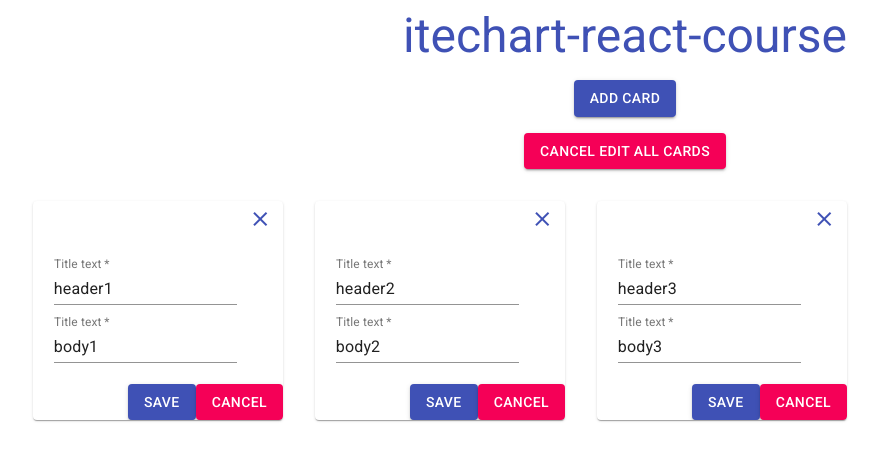
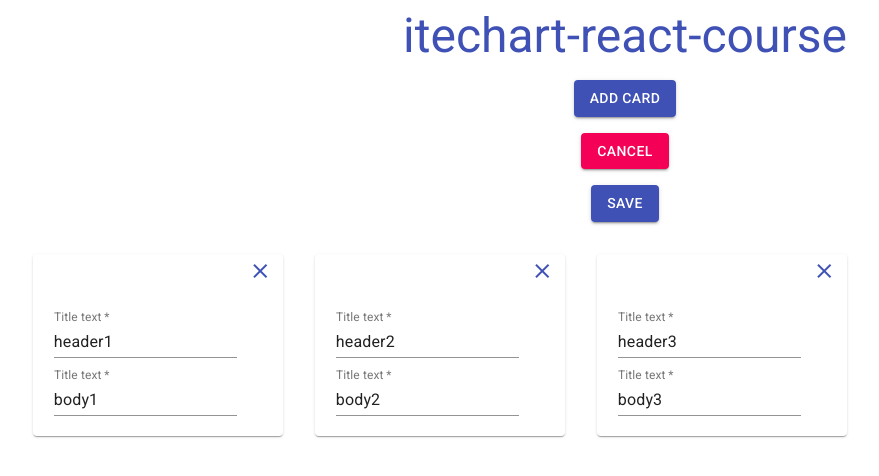
Before and after one commit to Finsoy/itechart-react-course, a React (Create React App) app: page / in a window 1280 px wide. Both pictures are taken after a click on the button "EDIT ALL CARDS". Shown: the top 476 px of the page, without its empty margins (15-894 px from the left). Built offline with nearby package versions, Linux system fonts and the light colour scheme.

Commit message:
fix: problems

```diff
--- /dev/null
+++ b/src/components/EditButton/EditButton.tsx
@@ -0,0 +1,46 @@
+import React from 'react';
+import {Button} from "@material-ui/core";
+import {makeStyles} from "@material-ui/core/styles";
+
+interface IEditButtonProps {
+    globalIsEdit: boolean;
+    setIsSave: React.Dispatch<React.SetStateAction<boolean>>;
+    setGlobalIsEdit: React.Dispatch<React.SetStateAction<boolean>>
+}
+
+const useStyles = makeStyles({
+    addCardBtn: {
+        margin: "1rem auto",
+        display: "flex",
+        justifyContent: "center"
+    }
+});
+
+
+const EditButton = ({globalIsEdit, setIsSave, setGlobalIsEdit}: IEditButtonProps) => {
+    const classes = useStyles();
+    return (
+        <div>
+            {globalIsEdit ? <div><Button variant="contained" color="secondary" onClick={() => {
+                    setGlobalIsEdit(!globalIsEdit)
+                    setIsSave(false)
+                }} className={classes.addCardBtn}>
+                    Cancel
+                </Button>
+                    <Button variant="contained" color="primary" onClick={() => {
+                        setGlobalIsEdit(!globalIsEdit)
+                        setIsSave(true)
+                    }} className={classes.addCardBtn}>
+                        Save
+                    </Button></div>
+                : <Button variant="contained" color="primary" onClick={() => {
+                    setGlobalIsEdit(!globalIsEdit)
+                }} className={classes.addCardBtn}>
+                    Edit all cards
+                </Button>}
+        </div>
+
+    );
+};
+
+export default EditButton;
--- a/src/components/MyCard/MyCard.tsx
+++ b/src/components/MyCard/MyCard.tsx
@@ -1,5 +1,5 @@
 import React, {ChangeEvent, useEffect, useState} from 'react';
-import {Button, Card, CardActionArea, CardContent, TextField, Typography} from "@material-ui/core";
+import {Card, CardActionArea, CardContent, TextField, Typography} from "@material-ui/core";
 import {makeStyles} from '@material-ui/core/styles';
 import ICardsDataDTO from "../../models/ICardsDataDTO";
 
@@ -9,6 +9,7 @@ interface ICardProps {
     id: string;
     setCards: React.Dispatch<React.SetStateAction<ICardsDataDTO[]>>;
     globalIsEdit: boolean;
+    isSave: boolean;
 }
 
 const useStyles = makeStyles({
@@ -30,18 +31,9 @@ const useStyles = makeStyles({
         cursor: "pointer",
         margin: ".3rem"
     },
-    saveBtn: {
-        width: "30%",
-        cursor: "pointer",
-        margin: ".3rem"
-    },
     input: {
         margin: ".3rem",
     },
-    footer: {
-        display: "flex",
-        justifyContent: "flex-end",
-    }
 });
 
 const MyCard = ({
@@ -50,21 +42,24 @@ const MyCard = ({
                     id,
                     setCards,
                     globalIsEdit,
+                    isSave
                 }: ICardProps) => {
 
         const classes = useStyles();
         const [title, setTitle] = useState<string>(headerText)
         const [body, setBody] = useState<string>(bodyText)
-    const [isEdit, setIsEdit] = useState<boolean>(globalIsEdit)
         const [prevHeaderText, setPrevHeaderText] = useState<string>(headerText)
         const [prevBodyText, setPrevBodyText] = useState<string>(bodyText)
 
         useEffect(() => {
-        if (globalIsEdit !== isEdit) {
-            setIsEdit(globalIsEdit)
+            if (isSave) {
+                setPrevHeaderText(title)
+                setPrevBodyText(body)
+            } else {
+                setTitle(prevHeaderText);
+                setBody(prevBodyText);
             }
-    }, [globalIsEdit])
-
+        }, [isSave])
 
         const handleDeleteBtnClick = (id: string) => {
             setCards((prevState => {
@@ -72,17 +67,6 @@ const MyCard = ({
             }))
         }
 
-    const handleSaveClick = () => {
-        setPrevHeaderText(title)
-        setPrevBodyText(body)
-        setIsEdit(false)
-    }
-
-    const handleCancelClick = () => {
-        setTitle(prevHeaderText);
-        setBody(prevBodyText);
-        setIsEdit(false)
-    }
 
         const handleTitle = (e: ChangeEvent<HTMLInputElement>) => {
             setTitle(e.target.value);
@@ -93,7 +77,7 @@ const MyCard = ({
 
         return (
             <Card className={classes.card}>
-            {isEdit && <button className={classes.cardBtn} onClick={() => {
+                {globalIsEdit && <button className={classes.cardBtn} onClick={() => {
                     handleDeleteBtnClick(id)
                 }}>
                     <span className="material-icons">
@@ -102,7 +86,7 @@ const MyCard = ({
                 </button>}
                 <CardActionArea>
                     <CardContent>
-                    {isEdit ? <TextField required id="title"
+                        {globalIsEdit ? <TextField required id="title"
                                                    label="Title text"
                                                    className={classes.input}
                                                    value={title}
@@ -110,7 +94,7 @@ const MyCard = ({
                             : <Typography variant="h5" color="primary" gutterBottom>
                                 {title}
                             </Typography>}
-                    {isEdit ? <TextField required id="title"
+                        {globalIsEdit ? <TextField required id="title"
                                                    label="Title text"
                                                    className={classes.input}
                                                    value={body}
@@ -120,18 +104,9 @@ const MyCard = ({
                             </Typography>}
                     </CardContent>
                 </CardActionArea>
-            <footer className={classes.footer}>
-                {isEdit &&
-                <Button variant="contained" color="primary" onClick={handleSaveClick}>
-                    Save
-                </Button>}
-                {isEdit &&
-                <Button variant="contained" color="secondary" onClick={handleCancelClick}>
-                    Cancel
-                </Button>}
-            </footer>
             </Card>
         );
-};
+    }
+;
 
 export default MyCard;
--- a/src/states/App.tsx
+++ b/src/states/App.tsx
@@ -6,6 +6,7 @@ import Header from "../components/Header/Header";
 import MyModal from "./MyModal/MyModal";
 import arrayCards from '../data/arrayCards.json'
 import ICardsDataDTO from "../models/ICardsDataDTO";
+import EditButton from "../components/EditButton/EditButton";
 
 const useStyles = makeStyles({
     cardContainer: {
@@ -20,11 +21,11 @@ const useStyles = makeStyles({
 });
 
 const App = () => {
+    const classes = useStyles();
     const [isOpen, setIsOpen] = useState<boolean>(false);
+    const [isSave, setIsSave] = useState<boolean>(false);
     const [cards, setCards] = useState<ICardsDataDTO[]>(arrayCards)
     const [globalIsEdit, setGlobalIsEdit] = useState<boolean>(false)
-
-    const classes = useStyles();
 
 
     return (
@@ -35,16 +36,7 @@ const App = () => {
             }} className={classes.addCardBtn}>
                 Add card
             </Button>
-            {globalIsEdit ? <Button variant="contained" color="secondary" onClick={() => {
-                    setGlobalIsEdit(!globalIsEdit)
-                }} className={classes.addCardBtn}>
-                    Cancel edit all cards
-                </Button>
-                : <Button variant="contained" color="primary" onClick={() => {
-                    setGlobalIsEdit(!globalIsEdit)
-                }} className={classes.addCardBtn}>
-                    Edit all cards
-                </Button>}
+            <EditButton globalIsEdit={globalIsEdit} setIsSave={setIsSave} setGlobalIsEdit={setGlobalIsEdit}/>
             <Container maxWidth="lg" className={classes.cardContainer}>
                 {cards.map(({title, body, id}) => {
                     return <MyCard
@@ -54,6 +46,7 @@ const App = () => {
                         setCards={setCards}
                         key={id}
                         globalIsEdit={globalIsEdit}
+                        isSave={isSave}
                     />
                 })}
             </Container>
```
Lines whose indentation alone changed are shown as unchanged.
